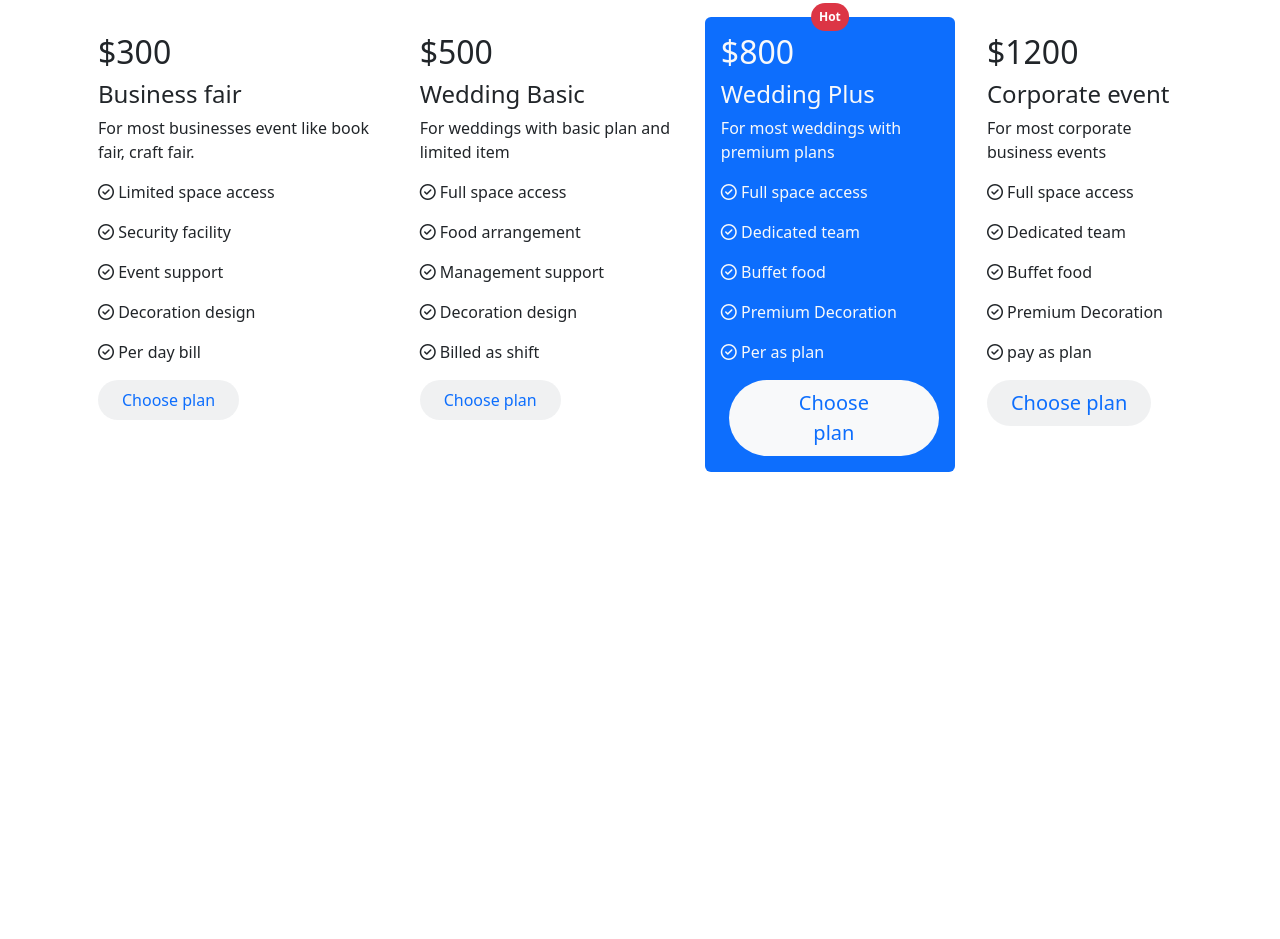
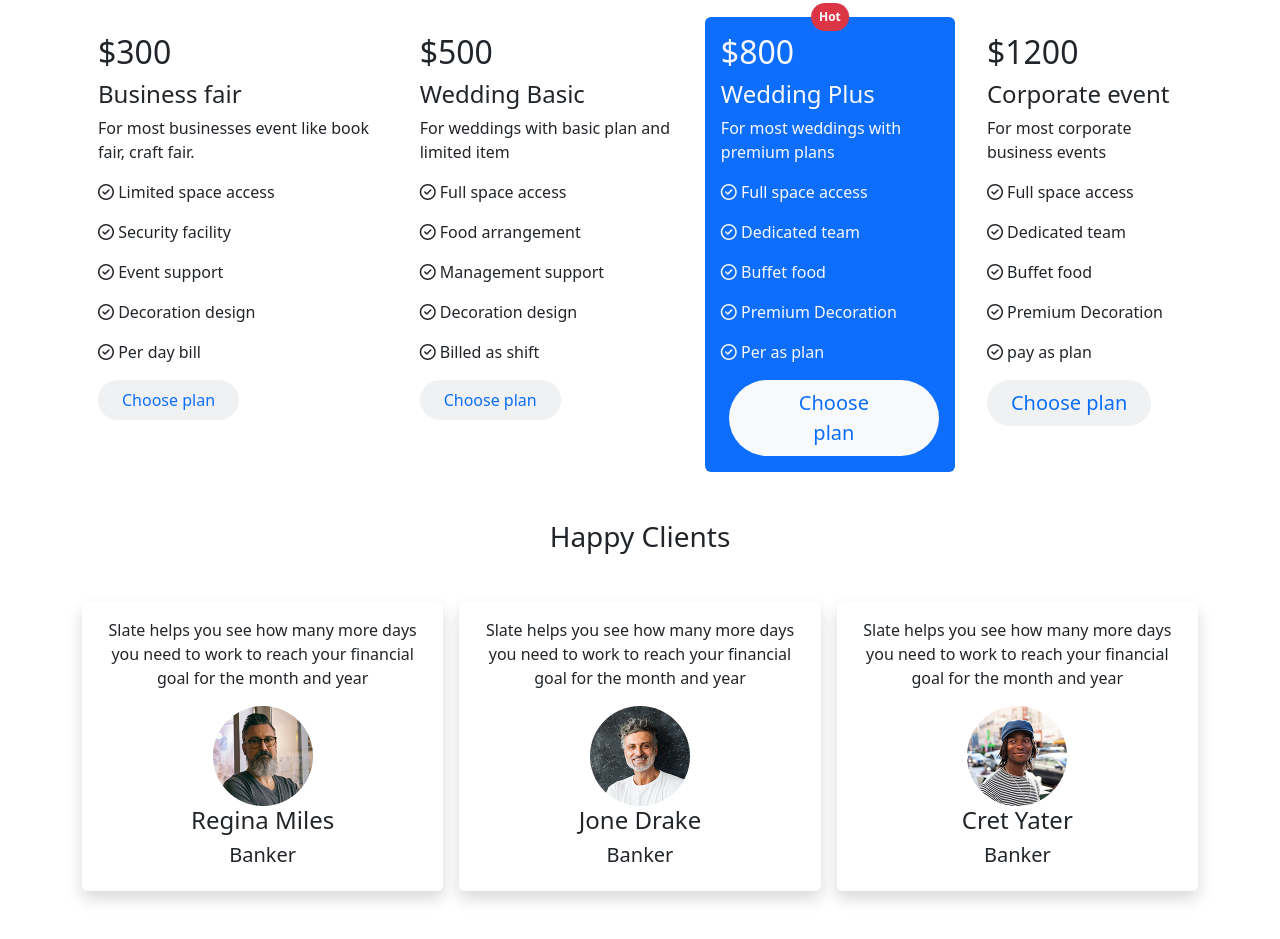
Before and after one commit to sowmik-sec/community-center, a plain HTML site: page index.html in a window 1280 px wide. Shown: the part 996-1935 px from the top of the page. Before the commit the page ends 1516 px from the top, so only its background shows below. Drawn offline with nearby package versions, Linux system fonts and the light colour scheme.

Commit message:
happy customer added

```diff
--- a/index.html
+++ b/index.html
@@ -246,6 +246,52 @@
           </div>
         </div>
       </div>
+      <div class="container text-center mt-md-5">
+        <h3 class="">Happy Clients</h3>
+        <div
+          class="clients d-lg-flex flex-lg-row d-sm-flex flex-sm-column gap-0 column-gap-md-3 mt-md-5 mb-md-5"
+        >
+          <div class="client shadow bg-body-tertiary rounded">
+            <div class="card border-0">
+              <div class="card-body">
+                <p>
+                  Slate helps you see how many more days you need to work to
+                  reach your financial goal for the month and year
+                </p>
+                <img class="img-fluid" src="images/person 1.png" alt="" />
+                <h4>Regina Miles</h4>
+                <h5>Banker</h5>
+              </div>
+            </div>
+          </div>
+          <div class="client shadow bg-body-tertiary rounded">
+            <div class="card border-0">
+              <div class="card-body">
+                <p>
+                  Slate helps you see how many more days you need to work to
+                  reach your financial goal for the month and year
+                </p>
+                <img class="img-fluid" src="images/person 2.png" alt="" />
+                <h4>Jone Drake</h4>
+                <h5>Banker</h5>
+              </div>
+            </div>
+          </div>
+          <div class="client shadow bg-body-tertiary rounded">
+            <div class="card border-0">
+              <div class="card-body">
+                <p>
+                  Slate helps you see how many more days you need to work to
+                  reach your financial goal for the month and year
+                </p>
+                <img class="img-fluid" src="images/person 3.png" alt="" />
+                <h4>Cret Yater</h4>
+                <h5>Banker</h5>
+              </div>
+            </div>
+          </div>
+        </div>
+      </div>
     </main>
 
     <script
```
